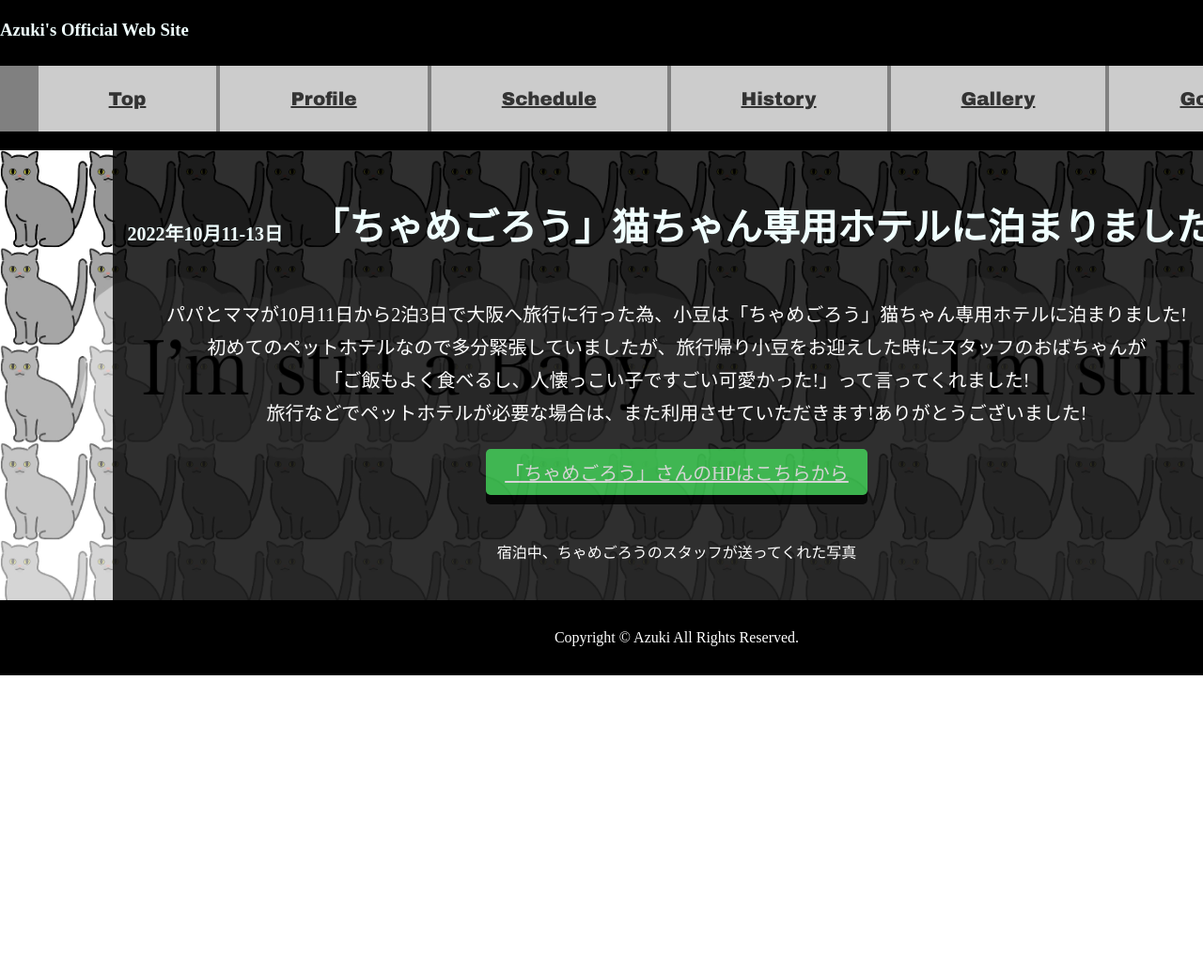
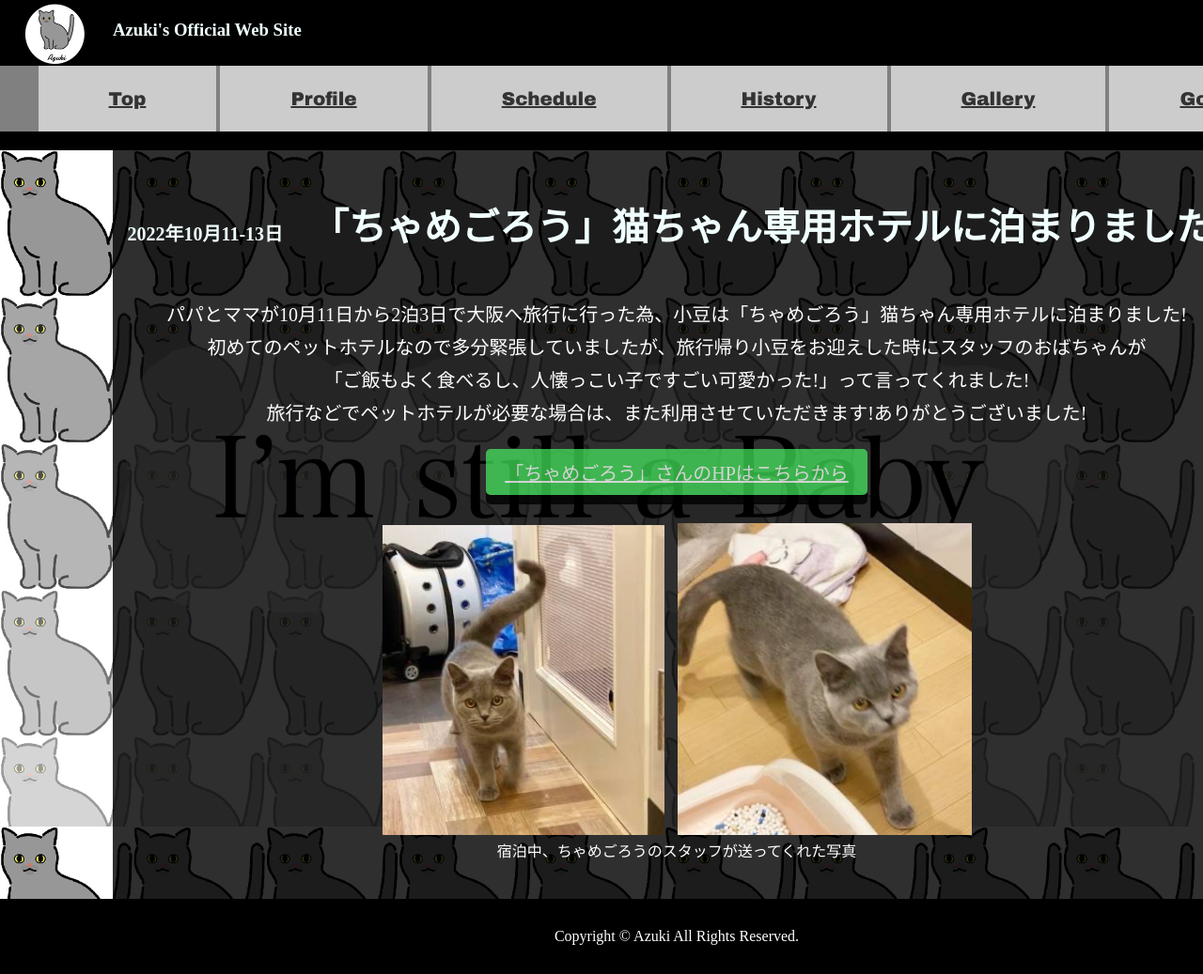
Before and after one commit to yuuki106/20221011azuki_chamegoro, a plain HTML site: page index.html in a window 1280 px wide. Shown: the top 1037 px of the page at 94% size. Before the commit the page ends 800 px from the top, so only its background shows below. Drawn offline with Linux system fonts and the light colour scheme; files whose address does not match are found by name.

Commit message:
Update index.html

```diff
--- a/index.html
+++ b/index.html
@@ -9,7 +9,7 @@
     <header>
         <div class="container">
             <div class="header-left">
-                <img src="/img/az1.png" alt="">
+                <img src="https://github.com/yuuki106/20221011azuki_chamegoro/blob/main/az_logo.png?raw=true" alt="">
                 <h3>Azuki's Official Web Site</h3>
             </div>
         </div>
@@ -37,8 +37,8 @@
             </div>
 
             <div class="news-img">
-              <img class="img1" src="/img/1011_1.JPG" alt="" width="300">
-              <img src="/img/1011_2.JPG" alt="" width="313">
+              <img class="img1" src="https://github.com/yuuki106/20221011azuki_chamegoro/blob/main/1011_1.JPG?raw=true" alt="" width="300">
+              <img src="https://github.com/yuuki106/20221011azuki_chamegoro/blob/main/1011_2.JPG?raw=true" alt="" width="313">
               <p>宿泊中、ちゃめごろうのスタッフが送ってくれた写真</p>
             </div>
         </div>
```
